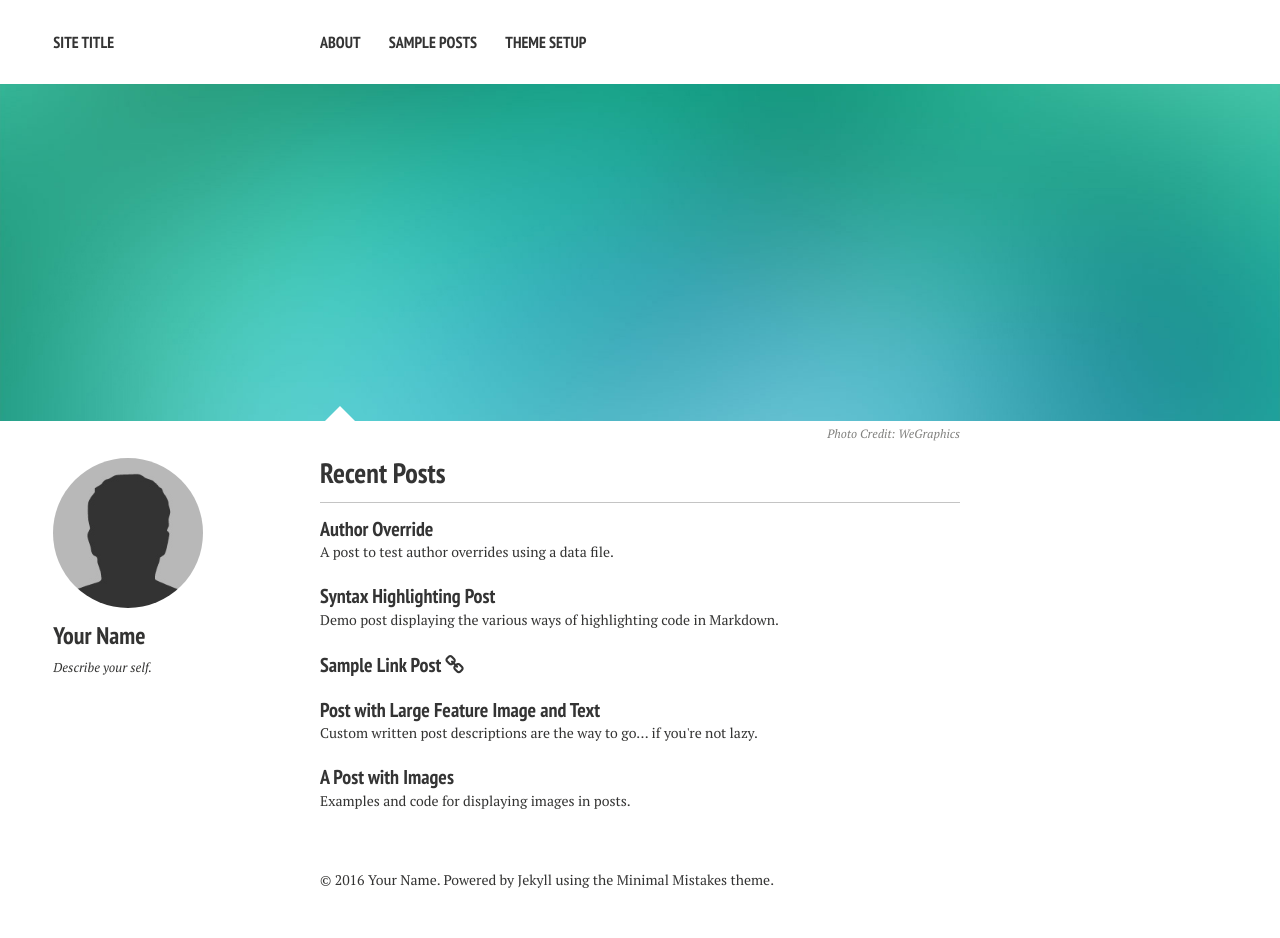
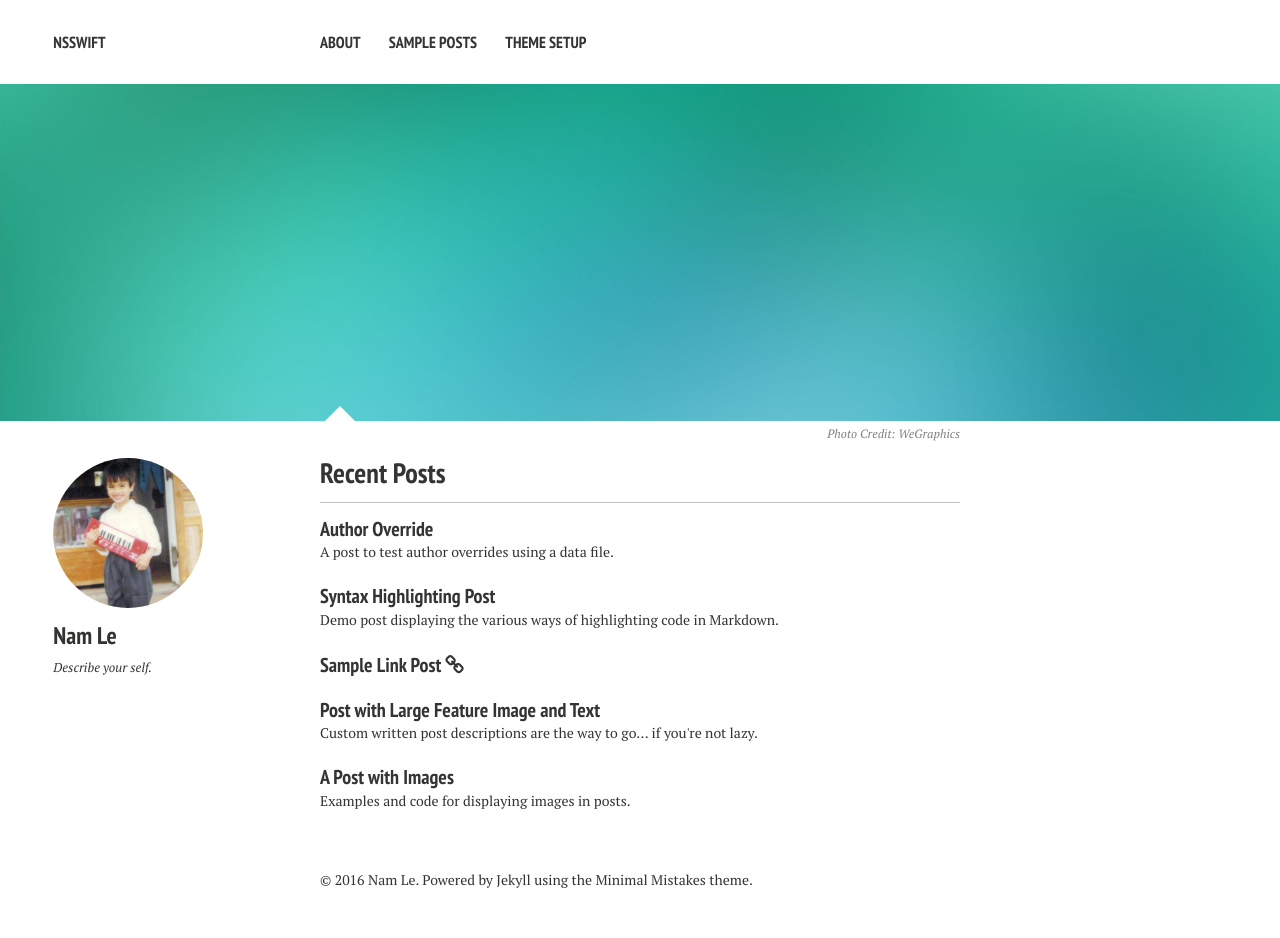
Before and after one commit to nsswift/nsswift.github.io, a Jekyll site: the page built from index.md, in a window 1280 px wide. Built offline with Jekyll 4.4.1, drawn with Linux system fonts in a browser that asks for light colours; nearby versions of some CDN libraries.

Commit message:
Edit profile

```diff
--- a/_config.yml
+++ b/_config.yml
@@ -1,6 +1,6 @@
 # Site wide configuration
 
-title:            Site Title
+title:            NSSwift
 locale:           en_US
 url:
 
@@ -41,25 +41,25 @@ titlecase: true
 
 # Site owner
 owner:
-  name: Your Name
-  avatar: bio-photo.jpg
+  name: Nam Le
+  avatar: avatar.jpeg
   bio: "Describe your self."
   email:
   disqus-shortname:
-  twitter: #username
+  twitter: #lephannam
   facebook: #username
   google:
-    plus: #username
+    plus: #namlp12
     analytics:
     verify:
     ad-client:
     ad-slot:
   bing-verify:
-  github: #username
-  stackoverflow: #123456/username   from a "http://stackoverflow.com/users/123456/username" link
+  github: #nsswift
+  stackoverflow: #5928078/nsswift   from a "http://stackoverflow.com/users/123456/username" link
   linkedin: #username
   xing: #username
-  instagram: #username
+  instagram: #lephannam
   lastfm: #username
   tumblr: #username
   pinterest: #username
```
Also changed, not shown: images/avatar.jpeg (added).
